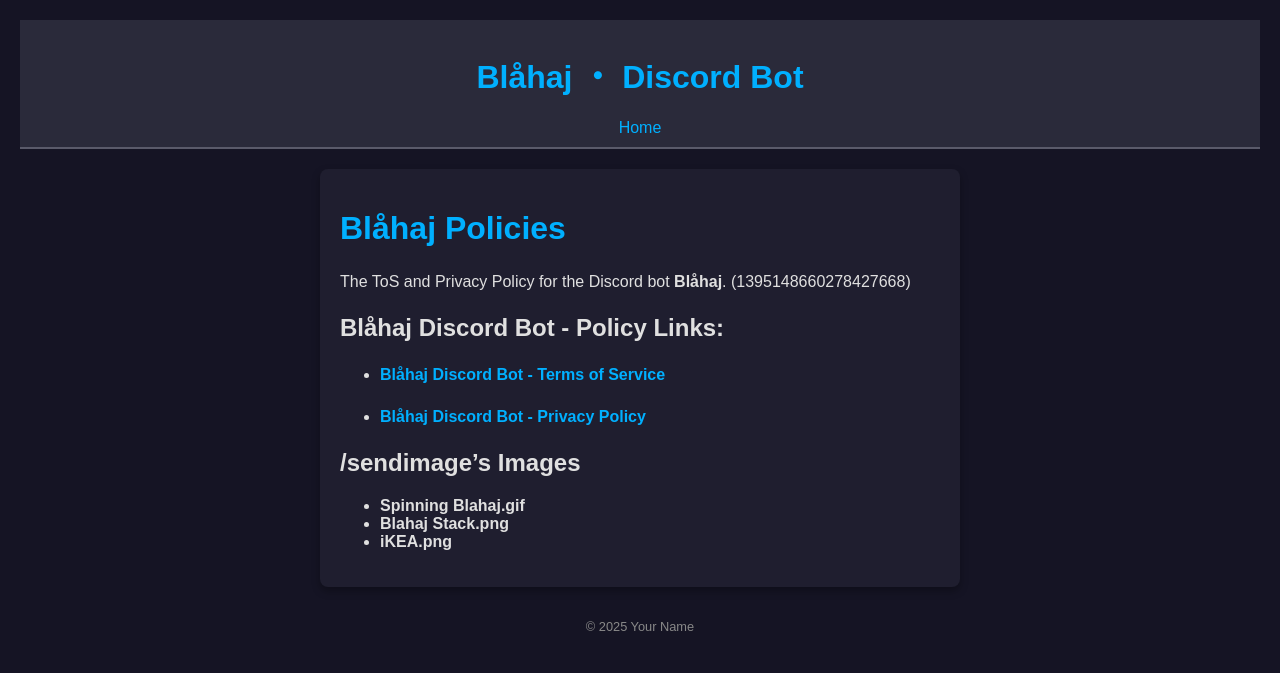
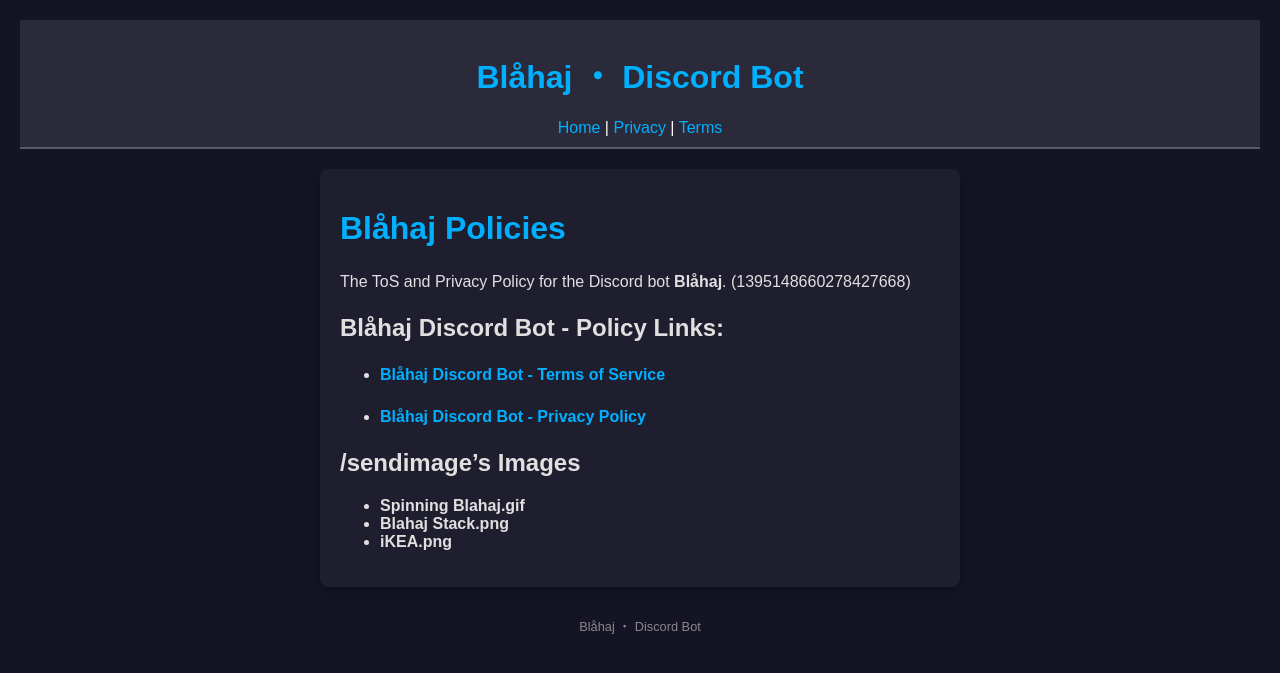
Before and after one commit to ackozu/blahaj-bot, a Jekyll site: the page built from README.md, in a window 1280 px wide. Shown: the top 673 px of the page. Built offline with Jekyll 4.4.1, drawn with Linux system fonts in a browser that asks for light colours; some web fonts are replaced; our own code applies the rules of GitHub Pages for plain Markdown files.

Commit message:
Update default.html

```diff
--- a/_layouts/default.html
+++ b/_layouts/default.html
@@ -14,15 +14,16 @@
     <header>
         <h1><a href="{{ site.baseurl }}/">{{ site.title | default: "My Site" }}</a></h1>
         <nav>
-            <a href="{{ site.baseurl }}/">Home</a>
-            </nav>
+            <a href="{{ site.baseurl }}/">Home</a> |
+            <a href="{{ site.baseurl }}/privacy.html">Privacy</a> |  <a href="{{ site.baseurl }}/terms.html">Terms</a>        </nav>
     </header>
 
     <main>
-        {{ content }} </main>
+        {{ content }}
+    </main>
 
     <footer>
-        <p>&copy; {{ site.time | date: "%Y" }} {{ Blåhaj ・ Discord Bot | default: "Your Name" }}</p>
-    </footer>
+        <p>Blåhaj ・ Discord Bot</p>
+        </footer>
 </body>
 </html>
```
Also changed, not shown: other parts of _layouts/default.html (+1 -1 lines).
